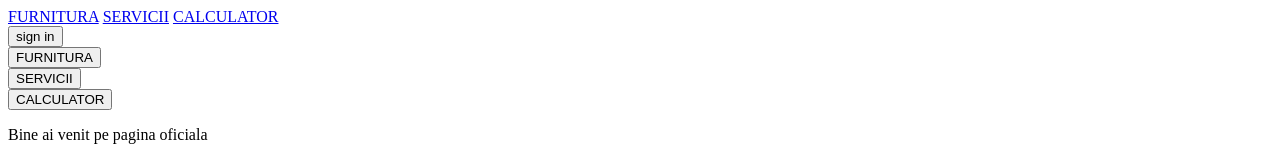
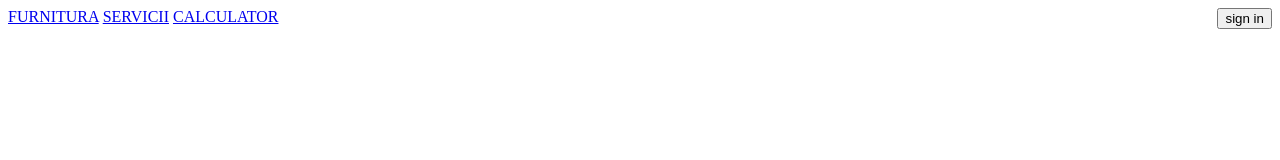
Before and after one commit to ruslanchikm/lesson5, a plain HTML site: page index.html in a window 1280 px wide. Shown: the top 160 px of the page. Drawn offline with Linux system fonts and the light colour scheme.

Commit message:
second commit

```diff
--- a/index.html
+++ b/index.html
@@ -11,7 +11,7 @@
 </head>
 
 <body>
-    <header>
+    <header style="display: flex; justify-content: space-between;">
         <nav>
             <a href="http://crismobil.md/shop/mebelinaia_furnitura">FURNITURA</a>
             <a href="http://crismobil.md/uslughi">SERVICII</a>
@@ -21,7 +21,7 @@
         <button>sign in</button>
     </header>
 
-    <form action="http://crismobil.md/shop/mebelinaia_furnitura">
+    <!-- <form action="http://crismobil.md/shop/mebelinaia_furnitura">
         <button type="submit"> FURNITURA</button>
     </form>
     <form action="http://crismobil.md/uslughi">
@@ -97,7 +97,7 @@
         "Bălălăus" oferă garanție pe un termen de exploatare de 3 ani la toată mobila corp și 5 ani la saltele.">
     </p>
     <textarea style="height: 150px;" placeholder="wwww"> Lasa o sugestie. părerea ta contează
-   </textarea>
+   </textarea> -->
 
 </body>
 
```
